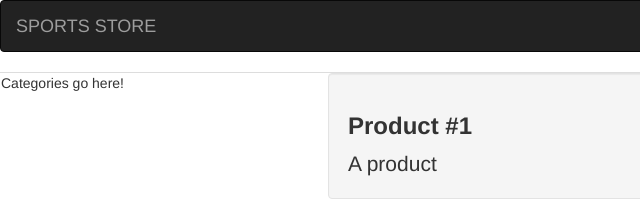
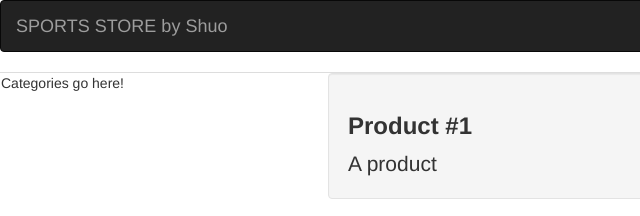
Before and after one commit to ShuoPeng/pro-angularjs-practice, a website: page app.html in a window 1280 px wide. Shown: the top 216 px of the page, 0-640 px from the left. Drawn offline with nearby package versions, Linux system fonts and the light colour scheme.

Commit message:
add name after header

```diff
--- a/app.html
+++ b/app.html
@@ -12,7 +12,7 @@
 </head>
 <body ng-controller="sportsStoreCtrl">
 	<div class="navbar navbar-inverse">
-		<a class="navbar-brand" href="#">SPORTS STORE</a>
+		<a class="navbar-brand" href="#">SPORTS STORE by Shuo</a>
 	</div>
 	<div class="panel panel-default row">
 		<div class="col-xs-3">
```
